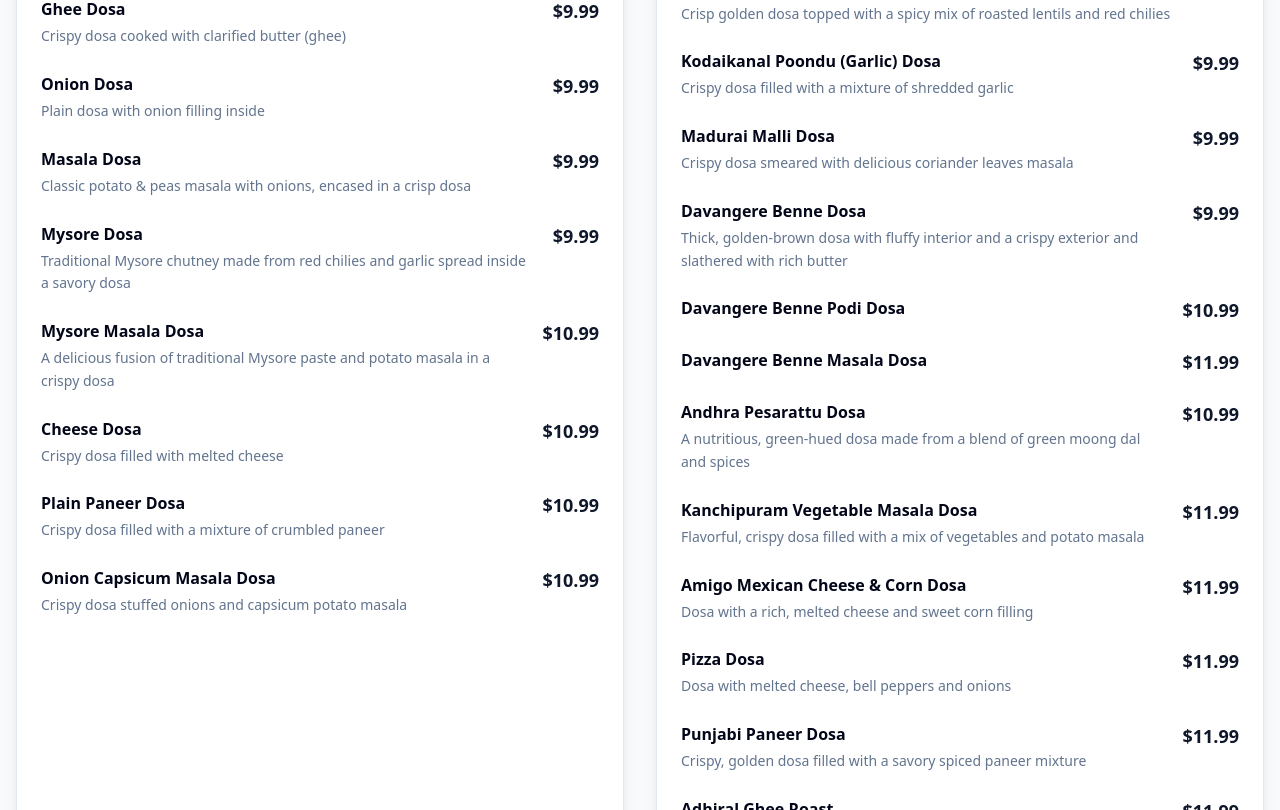
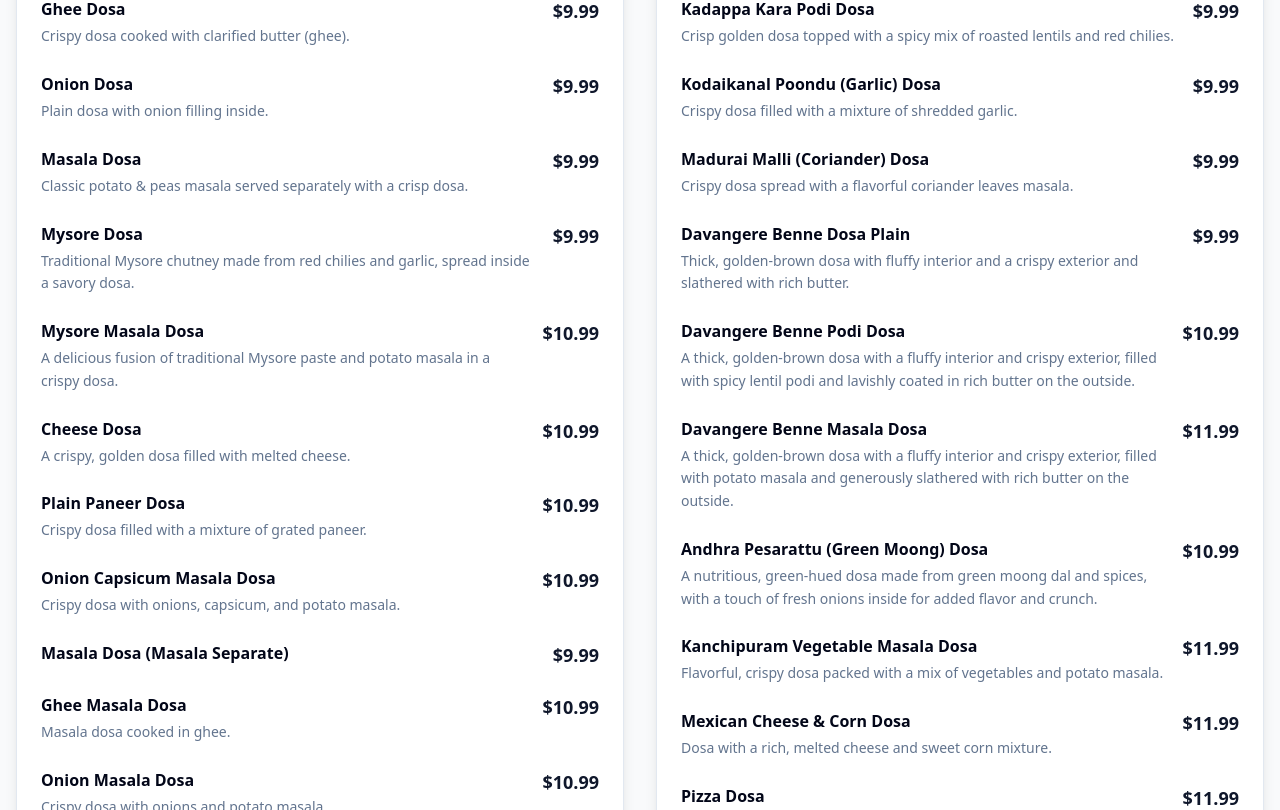
Before and after one commit to himanimanjunath/masala-dosa-website, a Next.js app: page / in a window 1280 px wide. Shown: the part 2900-3710 px from the top of the page. Built offline with nearby package versions, Linux system fonts and the light colour scheme.

Commit message:
menu edits + vada pic fixed

```diff
--- a/src/app/page.tsx
+++ b/src/app/page.tsx
@@ -121,7 +121,7 @@ export default function Home() {
               {[
                 { src: "/idli.jpg", alt: "Fresh Idli" },
                 { src: "/dosapromo.jpg", alt: "Crispy Dosa" },
-                { src: "/chai.png", alt: "Medu Vada" },
+                { src: "/MeduV.png", alt: "Medu Vada" },
                 { src: "/chai.png", alt: "Cutting Chai" },
               ].map((img, index) => (
                 <div
@@ -206,7 +206,7 @@ export default function Home() {
                 </div>
 
                 <div className="flex items-center justify-between pt-4 border-t border-border">
-                  <div className="text-4xl font-bold text-yellow-600 text-accent">$8.99</div>
+                  <div className="text-4xl font-bold text-yellow-600 text-accent">$9.99</div>
                   <Badge className="bg-accent/10 text-white border-accent/20 bg-yellow-600 text-sm font-semibold">
                     DINE-IN ONLY
                   </Badge>
--- a/src/components/footer.tsx
+++ b/src/components/footer.tsx
@@ -50,7 +50,7 @@ export function Footer() {
               </div>
               <div className="flex justify-between text-sm">
                 <span>Friday, Saturday, Sunday</span>
-                <span className="text-primary-foreground/80">9:00 AM - 10:00 PM</span>
+                <span className="text-right text-primary-foreground/80">9:00 AM - 10:00 PM</span>
               </div>
               <div className="flex justify-between text-sm">
                 <span>Tuesday</span>
--- a/src/components/location-contact.tsx
+++ b/src/components/location-contact.tsx
@@ -43,7 +43,7 @@ export function LocationContact() {
                 <div className="space-y-2">
                   <div className="flex justify-between">
                     <span className="text-foreground">Monday, Wednesday, Thursday</span>
-                    <span className="text-muted-foreground">9:00 AM - 2:00 PM, 5:30 PM - 9:00 PM</span>
+                    <span className="text-muted-foreground text-right">9:00 AM - 2:00 PM, 5:30 PM - 9:00 PM</span>
                   </div>
                   <div className="flex justify-between">
                     <span className="text-foreground">Friday, Saturday, Sunday</span>
@@ -74,7 +74,7 @@ export function LocationContact() {
                   <p className="text-muted-foreground">(669) 284-9129</p>
                 </div>
                 <div className="flex gap-4">
-                  <Button className="flex-1">
+                  <Button className="flex-1 bg-orange-400 hover:bg-orange-500">
                     <Instagram className="w-5 h-5 text-gray-50" />
                   <Link href="https://www.instagram.com/masaladosa.mp/profilecard/?igsh=MzRlODBiNWFlZA%3D%3D" target="_blank">
                     <span className="text-gray-50">Follow us on Instagram!</span>
--- a/src/components/menu-section.tsx
+++ b/src/components/menu-section.tsx
@@ -8,102 +8,128 @@ const menuCategories = [
       {
         name: "Plain Dosa",
         price: "$8.99",
-        description: "A traditional South Indian favorite; A thin, crispy crepe made from a fermented blend of rice and urad dal",
+        description: "A traditional South Indian favorite; a thin, crispy crepe made from a fermented blend of rice and urad dal.",
       },
-      { name: "Ghee Dosa", price: "$9.99", description: "Crispy dosa cooked with clarified butter (ghee)" },
-      { name: "Onion Dosa", price: "$9.99", description: "Plain dosa with onion filling inside" },
-      { name: "Masala Dosa", price: "$9.99", description: "Classic potato & peas masala with onions, encased in a crisp dosa" },
-      { name: "Mysore Dosa", price: "$9.99", description: "Traditional Mysore chutney made from red chilies and garlic spread inside a savory dosa" },
-      { name: "Mysore Masala Dosa", price: "$10.99", description: "A delicious fusion of traditional Mysore paste and potato masala in a crispy dosa" },
-      { name: "Cheese Dosa", price: "$10.99", description: "Crispy dosa filled with melted cheese" },
-      { name: "Plain Paneer Dosa", price: "$10.99", description: "Crispy dosa filled with a mixture of crumbled paneer" },
-      { name: "Onion Capsicum Masala Dosa", price: "$10.99", description: "Crispy dosa stuffed onions and capsicum potato masala" },
+      { name: "Ghee Dosa", price: "$9.99", description: "Crispy dosa cooked with clarified butter (ghee)." },
+      { name: "Onion Dosa", price: "$9.99", description: "Plain dosa with onion filling inside." },
+      { name: "Masala Dosa", price: "$9.99", description: "Classic potato & peas masala served separately with a crisp dosa." },
+      { name: "Mysore Dosa", price: "$9.99", description: "Traditional Mysore chutney made from red chilies and garlic, spread inside a savory dosa." },
+      { name: "Mysore Masala Dosa", price: "$10.99", description: "A delicious fusion of traditional Mysore paste and potato masala in a crispy dosa." },
+      { name: "Cheese Dosa", price: "$10.99", description: "A crispy, golden dosa filled with melted cheese." },
+      { name: "Plain Paneer Dosa", price: "$10.99", description: "Crispy dosa filled with a mixture of grated paneer." },
+      { name: "Onion Capsicum Masala Dosa", price: "$10.99", description: "Crispy dosa with onions, capsicum, and potato masala." },
+      { name: "Masala Dosa (Masala Separate)", price: "$9.99", description: "" },
+      { name: "Ghee Masala Dosa", price: "$10.99", description: "Masala dosa cooked in ghee." },
+      { name: "Onion Masala Dosa", price: "$10.99", description: "Crispy dosa with onions and potato masala." },
     ],
   },
   {
     title: "Special Dosas",
     items: [
-      { name: "Nellore Karam Dosa", price: "$9.99", description: "Dosa with fiery blend of red chili and garlic smeared inside" },
-      { name: "Kadappa Kara Podi Dosa", price: "$9.99", description: "Crisp golden dosa topped with a spicy mix of roasted lentils and red chilies" },
-      { name: "Kodaikanal Poondu (Garlic) Dosa", price: "$9.99", description: "Crispy dosa filled with a mixture of shredded garlic" },
-      { name: "Madurai Malli Dosa", price: "$9.99", description: "Crispy dosa smeared with delicious coriander leaves masala" },
-      { name: "Davangere Benne Dosa", price: "$9.99", description: "Thick, golden-brown dosa with fluffy interior and a crispy exterior and slathered with rich butter" },
-      { name: "Davangere Benne Podi Dosa", price: "$10.99", description: "" },
-      { name: "Davangere Benne Masala Dosa", price: "$11.99", description: "" },
-      { name: "Andhra Pesarattu Dosa", price: "$10.99", description: "A nutritious, green-hued dosa made from a blend of green moong dal and spices" },
-      { name: "Kanchipuram Vegetable Masala Dosa", price: "$11.99", description: "Flavorful, crispy dosa filled with a mix of vegetables and potato masala" },
-      { name: "Amigo Mexican Cheese & Corn Dosa", price: "$11.99", description: "Dosa with a rich, melted cheese and sweet corn filling" },
-      { name: "Pizza Dosa", price: "$11.99", description: "Dosa with melted cheese, bell peppers and onions" },
-      { name: "Punjabi Paneer Dosa", price: "$11.99", description: "Crispy, golden dosa filled with a savory spiced paneer mixture" },
-      { name: "Adhiral Ghee Roast", price: "$11.99", description: "An impressive, crispy 2 feet dosa generously drizzled wth ghee" },
-      { name: "Adiral Podi Ghee Roast", price: "$11.99", description: "" },
+      { name: "Nellore Karam Dosa", price: "$9.99", description: "A spicy, crispy dosa smeared with a fiery blend of red chili, garlic, and tangy tomato." },
+      { name: "Kadappa Kara Podi Dosa", price: "$9.99", description: "Crisp golden dosa topped with a spicy mix of roasted lentils and red chilies." },
+      { name: "Kodaikanal Poondu (Garlic) Dosa", price: "$9.99", description: "Crispy dosa filled with a mixture of shredded garlic." },
+      { name: "Madurai Malli (Coriander) Dosa", price: "$9.99", description: "Crispy dosa spread with a flavorful coriander leaves masala." },
+      { name: "Davangere Benne Dosa Plain", price: "$9.99", description: "Thick, golden-brown dosa with fluffy interior and a crispy exterior and slathered with rich butter." },
+      { name: "Davangere Benne Podi Dosa", price: "$10.99", description: "A thick, golden-brown dosa with a fluffy interior and crispy exterior, filled with spicy lentil podi and lavishly coated in rich butter on the outside." },
+      { name: "Davangere Benne Masala Dosa", price: "$11.99", description: "A thick, golden-brown dosa with a fluffy interior and crispy exterior, filled with potato masala and generously slathered with rich butter on the outside." },
+      { name: "Andhra Pesarattu (Green Moong) Dosa", price: "$10.99", description: "A nutritious, green-hued dosa made from green moong dal and spices, with a touch of fresh onions inside for added flavor and crunch." },
+      { name: "Kanchipuram Vegetable Masala Dosa", price: "$11.99", description: "Flavorful, crispy dosa packed with a mix of vegetables and potato masala." },
+      { name: "Mexican Cheese & Corn Dosa", price: "$11.99", description: "Dosa with a rich, melted cheese and sweet corn mixture." },
+      { name: "Pizza Dosa", price: "$11.99", description: "A crispy dosa topped with melted cheese, vibrant bell peppers, and sliced onions, finished with a hint of spice." },
+      { name: "Punjabi Paneer Dosa", price: "$11.99", description: "A crispy, golden dosa filled with a savory, spiced paneer mixture." },
+      { name: "Adirai Ghee Roast 2ft", price: "$11.99", description: "An impressive, crispy 2 feet dosa generously drizzled wth ghee." },
+      { name: "Adirai Podi Ghee Roast Dosa 2ft", price: "$11.99", description: "An impressive, crispy 2 feet dosa generously drizzled with podi and ghee." },
     ],
   },
   {
-    title: "Pongal/Idli Combo",
+    title: "Idli",
     items: [
-      { name: "Pongal 8oz", price: "$5.99", description: "" },
-      { name: "Idli (2) with Medu Vada (1)", price: "$6.99", description: "" },
-      { name: "Pongal (8oz) + Medu Vada (1)", price: "$6.99", description: "" },
-      { name: "Pongal (8oz) + Vada (1) + Idli (1)", price: "$7.99", description: "" },
+      { name: "Idli (2) with Sambar & Chutney", price: "$5.99", description: "Steamed cakes made from fermented batter of rice and lentils." },
+      { name: "Ghee Podi Idli (3)", price: "$7.99", description: "Idlis (3) topped with lentil podi and ghee." },
+      { name: "Ghee Idli (3)", price: "$6.99", description: "Idlis (3) topped with ghee and sambar." },
+      { name: "Curry Leaves Podi Idli", price: "$7.99", description: "Idlis (3) topped with curry leaf powder and ghee." },
+      { name: "Nellore Karam Idli (3)", price: "$7.99", description: "Soft idlis (3) topped with spicy karam podi and drizzled with ghee." },
+      { name: "Sambar Idli (3)", price: "$6.99", description: "Soft idlis (3) dipped in rich, flavorful sambar." },
+      { name: "Idli (2) with Medu Vada (1)", price: "$6.99", description: "Two fluffy idlis served alongside a crispy medu vada." },
+      { name: "Extra Idli (1)", price: "$1.99", description: "" },
+    ],
+  },
+  {
+    title: "Pongal",
+    items: [
+      { name: "Pongal 8oz", price: "$5.99", description: "A comforting dish made from rice and lentils, seasoned with black pepper, cumin, ghee, and garnished with cashews and curry leaves. Served with sambar and chutneys." },
+      { name: "Pongal (8oz) + Medu Vada (1)", price: "$6.99", description: "Pongal accompanied by a crispy vada. Served with sambar and chutneys." },
+      { name: "Pongal (8oz) + Vada (1) + Idli (1)", price: "$7.99", description: "Pongal accompanied by a crispy medu vada and a soft idli. Served with sambar and chutneys." },
     ],
   },
   {
     title: "Live Parotta (From 6PM)",
     items: [
-      { name: "Madurai Bun Parotta (2) with Salna", price: "$9.99", description: "" },
-      { name: "Ceylon Veechu Parotta (2) with Salna", price: "$9.99", description: "" },
-      { name: "Extra Parotta", price: "$3.99", description: "" },
+      //chef recommended
+      { name: "Bun Parotta (2) with Salna", price: "$9.99", description: "2 flaky bun parotta served with salna (plain vegetarian gravy)." },
+      { name: "Coin Parotta (4) with Salna", price: "$9.99", description: "Small, crispy, layered flatbread (4) served with vegetarian gravy." },
+      //chef recommended
+      { name: "Extra Bun Parotta (1)", price: "$3.99", description: "" },
+      { name: "Extra Coin Parotta (1)", price: "$2.99", description: "" },
     ],
   },
   {
-    title: "Idli",
+    title: "Snacks", //finish this
     items: [
-      { name: "Idli (2) with Sambar & Chutney", price: "$5.99", description: "Steamed cakes made from fermented batter of rice and lentils" },
-      { name: "Ghee Podi Idli", price: "$7.99", description: "Idlis topped with lentil podi and ghee" },
-      { name: "Ghee Idli", price: "$6.99", description: "Idlis topped with ghee and sambar" },
-      { name: "Curry Leaves Podi Idly", price: "$7.99", description: "Idlis topped with curry leaf powder and ghee" },
-      { name: "Nellore Karam Idli", price: "$7.99", description: "Idlis topped with spicy karam podi and ghee" },
-      { name: "Sambar Idly", price: "$6.99", description: "Soft idlis topped in rich, flavorful sambar" },
-      { name: "Extra Idli", price: "$1.99", description: "" },
-    ],
-  },
-  {
-    title: "Vada",
-    items: [
-      { name: "Medu Vada (3)", price: "$5.99", description: "text here" },
-      { name: "Sambar Vada", price: "$7.99", description: "Crispy medu vadas soaked in sambar" },
-      { name: "Curd Vada", price: "$7.99", description: "Crispy medu vadas soaked in creamy, spiced yogurt" },
+      { name: "Medu Vada (3)", price: "$5.99", description: "Crispy, deep-fried lentil doughnuts made from urad dal with a golden brown exterior and a soft, fluffy interior." },
+      { name: "Sambar Vada (3)", price: "$7.99", description: "Crispy medu vadas soaked in sambar." },
+      { name: "Curd Vada Salted (3)", price: "$7.99", description: "Crispy medu vadas soaked in creamy, spiced yogurt" },
       { name: "Masala Vada (3)", price: "$5.99", description: "Crispy, savory fritter made from a spiced mixture of chana dal, onions, green chilies" },
       { name: "Onion Samosa (3)", price: "$2.99", description: "Crisp, golden-brown pastry filled with a flavorful mixture of onions" },
+      { name: "Curd Vada Sweet (3)", price: "$7.99", description: "Crisp, golden-brown pastry filled with a flavorful mixture of onions" },
+      { name: "Extra Medu Vada (1)", price: "$1.99", description: "Crisp, golden-brown pastry filled with a flavorful mixture of onions" },
+      { name: "Extra Masala Vada (1)", price: "$1.99", description: "Crisp, golden-brown pastry filled with a flavorful mixture of onions" },
     ],
   },
   {
     title: "Kids Special",
     items: [
-      { name: "Kids Ghee Dosa", price: "$7.99", description: "Kid sized crispy dosa generously drizzled with ghee" },
-      { name: "Kids Nutella Dosa", price: "$7.99", description: "Crisp, golden dosa spread with creamy nutella" },
-      { name: "Kids Ghee Cone Dosa", price: "$7.99", description: "Crispy ghee dosa shaped into a fun cone form" },
-      { name: "Kids Cheese Dosa", price: "$7.99", description: "Kids dosa filled with melted cheese" },
-      { name: "Kids Paneer Dosa", price: "$7.99", description: "Crispy dosa filled with shredded paneer" },
-      { name: "Kids Jaggery Coconut Dosa", price: "$7.99", description: "Crispy dosa filled with a delicious blend of jaggery and shredded coconut" },
-      { name: "Kids 3pcs Small Uthappam", price: "$7.99", description: "Three mini, fluffy uthappams, each topped with corn, cheese, and paneer" },
+      { name: "Kids Ghee Dosa", price: "$7.99", description: "Kid sized crispy dosa drizzled with ghee." },
+      { name: "Kids Nutella Dosa", price: "$7.99", description: "Crisp, golden dosa spread with creamy Nutella." },
+      //{ name: "Kids Ghee Cone Dosa", price: "$7.99", description: "Crispy ghee dosa shaped into a fun cone form" },
+      { name: "Kids Cheese Dosa", price: "$7.99", description: "Kids dosa filled with melted cheese." },
+      { name: "Kids Paneer Dosa", price: "$7.99", description: "Kids dosa filled with shredded paneer." },
+      { name: "Kids Jaggery Coconut Dosa", price: "$7.99", description: "Kids dosa filled with a delicious blend of jaggery and shredded coconut." },
+      { name: "Kids 3pcs Small Uthappam", price: "$7.99", description: "Three mini, fluffy uthappams, each topped with corn, cheese, and paneer." },
     ],
   },
   {
     title: "Beverages",
     items: [
-      { name: "Chef Spi Mappillai Drink", price: "$3.99", description: "A refreshing blend of almond milk, soya milk, basil seeds, jaggery, and mixed nuts" },
-      { name: "Kalyana Spi Drink", price: "$3.99", description: "A delightful wedding treat featuring a unique blend of fresh milk, condensed milk, basil seeds, mixed nuts, and agar agar jelly" },
-      { name: "Rose Milk", price: "$2.99", description: "" },
-      { name: "Spiced Buttermilk", price: "$2.99", description: "" },
-      { name: "Mango Lassi", price: "$3.99", description: "" },
-      { name: "Filter Coffee", price: "$2.99", description: "Traditional South Indian coffee" },
-      { name: "Masala Tea", price: "$2.99", description: "" },
-      { name: "Goli Soda", price: "$3.99", description: "" },
-      { name: "Cutting Chai", price: "$1.99", description: "" },
+      { name: "Chef Spi Mapillai Drink", price: "$3.99", description: "A refreshing blend of almond milk, soya milk, basil seeds, jaggery, and mixed nuts." },
+     // { name: "Kalyana Spi Drink", price: "$3.99", description: "A delightful wedding treat featuring a unique blend of fresh milk, condensed milk, basil seeds, mixed nuts, and agar agar jelly" },
+      { name: "Rose Milk", price: "$2.99", description: "A refreshing and fragrant drink made with chilled milk infused with aromatic rose syrup and basil seeds." },
+      { name: "Spiced Buttermilk", price: "$2.99", description: "Chilled yogurt drink seasoned with cumin, ginger, chilies, and herbs. Refreshing and soothing." },
+      { name: "Mango Lassi", price: "$3.99", description: "A rich and creamy yogurt drink blended with ripe mango pulp." },
+      { name: "Filter Coffee", price: "$2.99", description: "A strong and aromatic coffee made from freshly brewed grounds using a traditional South Indian filter served hot with milk and sugar." },
+      { name: "Masala Tea", price: "$2.99", description: "A spiced Indian tea made with black tea, cinnamon, cardamom, ginger and cloves and brewed with milk." },
+      { name: "Nellai Karupatti Coffee", price: "$3.49", description: "Refreshing coffee made with palm sugar." },
+      //{ name: "Cutting Chai", price: "$1.99", description: "" },
     ],
   },
+  /*
+  {
+    title: "Extras",
+    items: [
+      { name: "Coconut Chutney 8oz", price: "$3.99", description: "" },
+      { name: "Coconut Chutney 16oz", price: "$6.99", description: "" },
+      { name: "Tomato Chutney 8oz", price: "$3.99", description: "" },
+      { name: "Tomato Chutney 16oz", price: "$6.99", description: "" },
+      { name: "Sambar 8oz", price: "$3.99", description: "" },
+      { name: "Sambar 16oz", price: "$6.99", description: "" },
+      { name: "Roasted Peanut Chutney 8oz", price: "$3.99", description: "" },
+      { name: "Roasted Peanut Chutney 16oz", price: "$6.99", description: "" },
+      { name: "Potato Masala", price: "$1.99", description: "" },
+    ],
+  },
+  */
+
 
 ]
 
@@ -131,9 +157,9 @@ export function MenuSection() {
                       <div className="flex-1">
                         <div className="flex items-center gap-2 mb-1">
                           <h3 className="font-semibold text-foreground">{item.name}</h3>
-                          {item.name.toLowerCase().includes("vada") && (
+                          {item.name.toLowerCase().includes("bun parotta") && (
                             <Badge variant="secondary" className="text-xs">
-                              Vegan
+                              Chef Recommended
                             </Badge>
                           )}
                         </div>
```
Also changed, not shown: public/MeduV.png (added), public/MeduVada.png (added).
